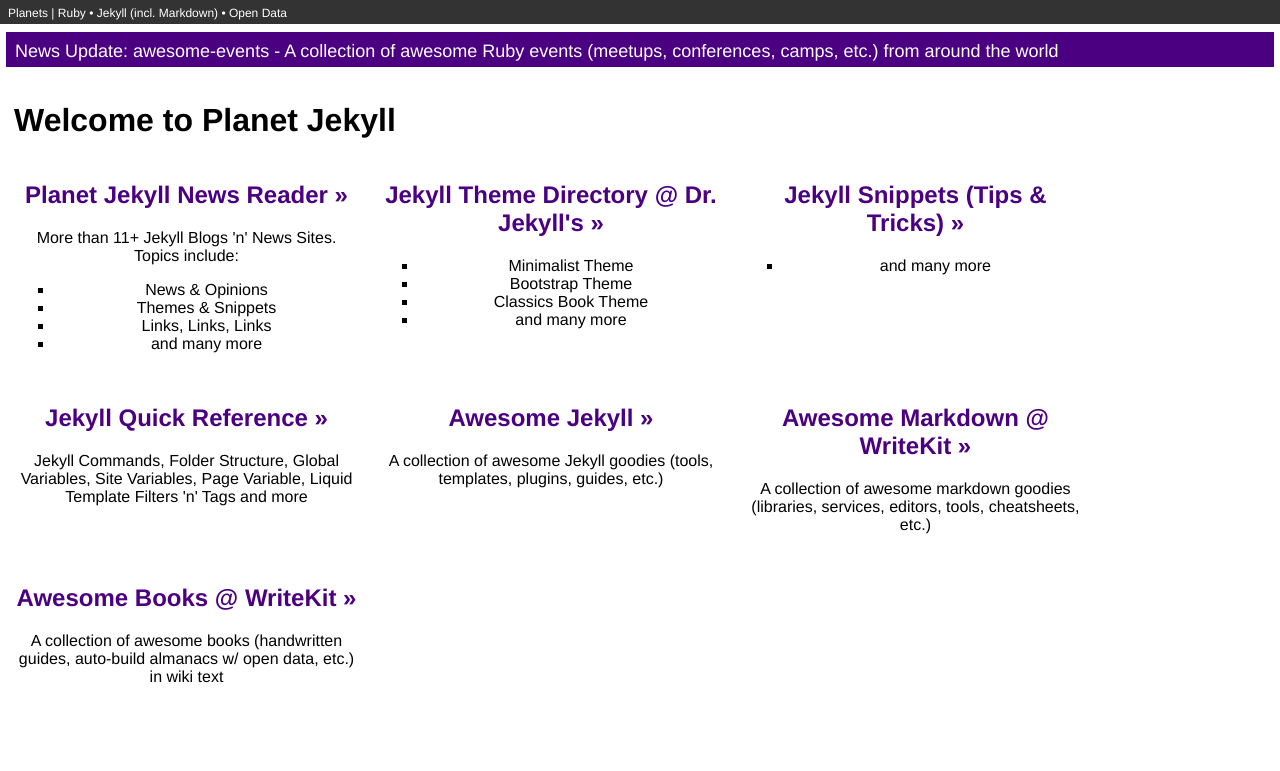
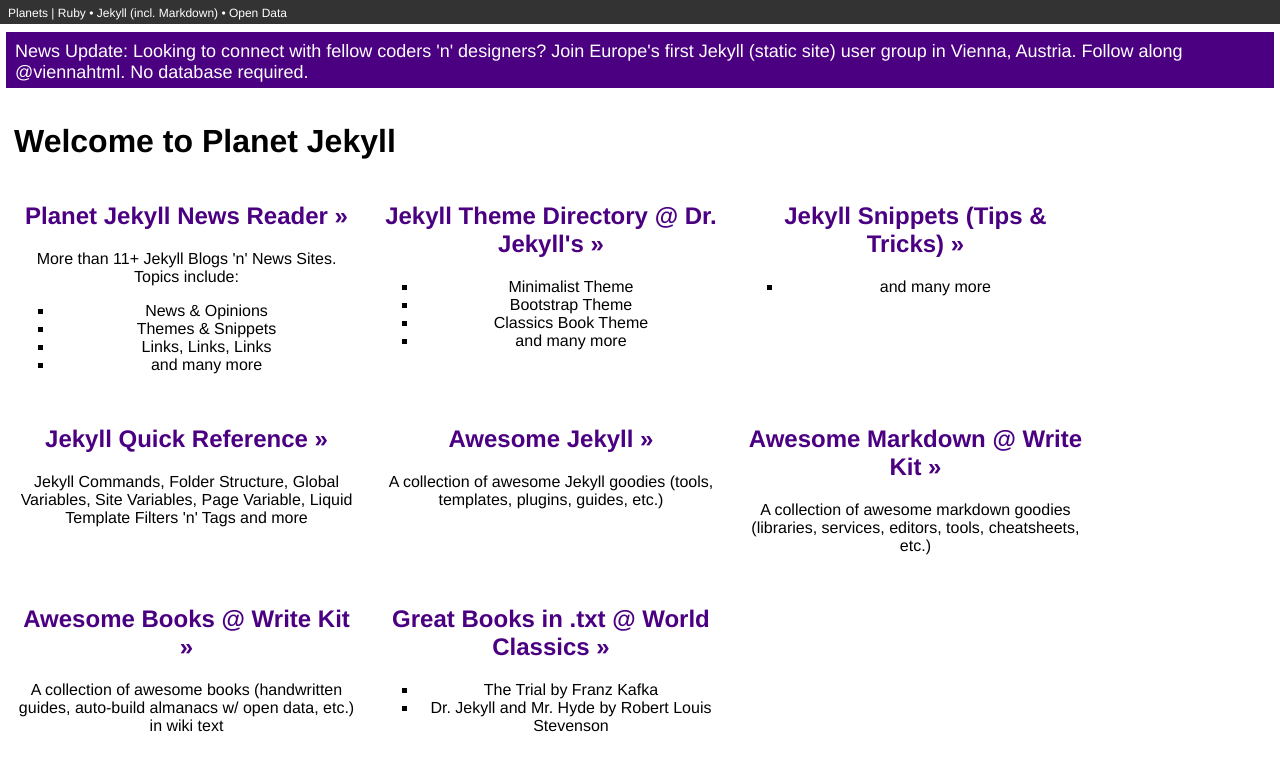
Before and after one commit to planetjekyll/planetjekyll.github.io, a Jekyll site: the page built from index.html, in a window 1280 px wide. Shown: the top 771 px of the page. Built offline with Jekyll 4.4.1, drawn with Linux system fonts in a browser that asks for light colours.

Commit message:
add world classics

```diff
--- a/_includes/announce.html
+++ b/_includes/announce.html
@@ -1,5 +1,14 @@
 
 <div class='announce'>
  News Update:
-   <a href="https://github.com/planetruby/awesome-events">awesome-events - A collection of awesome Ruby events (meetups, conferences, camps, etc.) from around the world</a>
+  Looking to connect with fellow coders 'n' designers?
+  Join Europe's first Jekyll (static site) user group in Vienna, Austria.
+  Follow along <a href="https://twitter.com/viennahtml">@viennahtml</a>. No database required.
 </div>
+
+<!--
+   history:
+
+   <a href="https://github.com/planetruby/awesome-events">awesome-events - A collection of awesome Ruby events (meetups, conferences, camps, etc.)
+   from around the world</a>
+  -->
--- a/index.html
+++ b/index.html
@@ -60,18 +60,26 @@
 
 
 <div>
-  <h2><a href="https://github.com/writekit/awesome-markdown">Awesome Markdown @ WriteKit »</a></h2>
+  <h2><a href="https://github.com/writekit/awesome-markdown">Awesome Markdown @ Write Kit »</a></h2>
   <p>
     A collection of awesome markdown goodies (libraries, services, editors, tools, cheatsheets, etc.)
   </p>
 </div>
 
 <div>
-  <h2><a href="https://github.com/writekit/awesome-books">Awesome Books @ WriteKit »</a></h2>
+  <h2><a href="https://github.com/writekit/awesome-books">Awesome Books @ Write Kit »</a></h2>
   <p>
     A collection of awesome books (handwritten guides, auto-build almanacs w/ open data, etc.) in wiki text
   </p>
 </div>
 
 
+<div>
+  <h2><a href="https://github.com/worldclassics">Great Books in .txt @ World Classics »</a></h2>
+  <ul>
+      <li>The Trial by Franz Kafka</li>
+      <li>Dr. Jekyll and Mr. Hyde by Robert Louis Stevenson</li>
+  </ul>
+</div>
+
 </div><!-- cards -->
```
